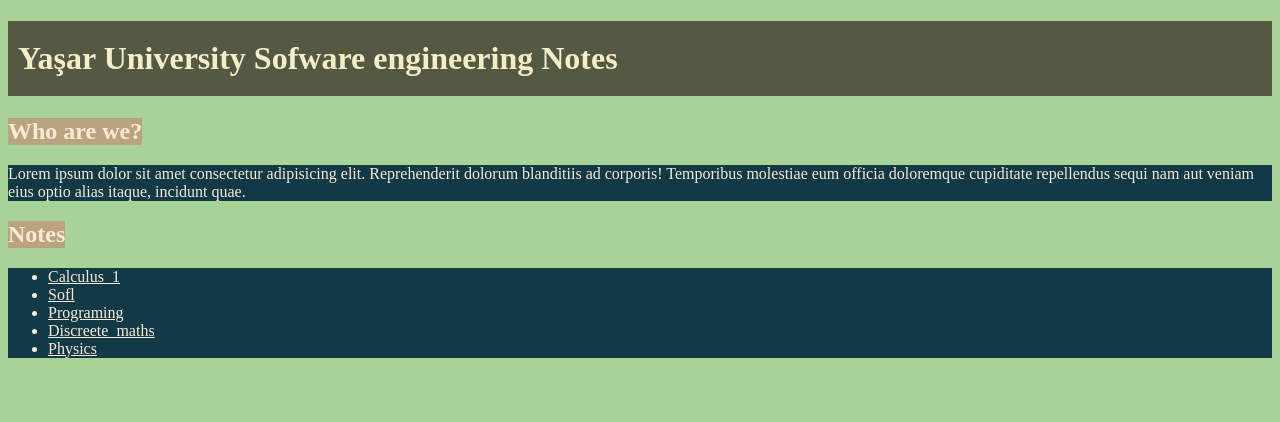
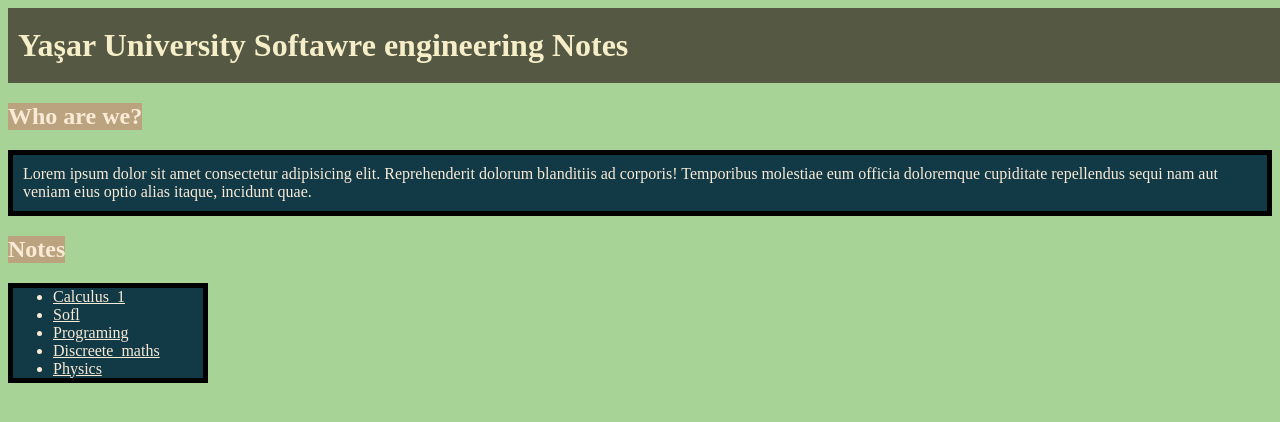
Before and after one commit to asdiar34/Mysite, a plain HTML site: page index.html in a window 1280 px wide. Drawn offline with Linux system fonts and the light colour scheme.

Commit message:
Add files via upload

```diff
--- a/index.html
+++ b/index.html
@@ -3,11 +3,11 @@
 <head>
     <meta charset="UTF-8">
     <meta name="viewport" content="width=device-width, initial-scale=1.0">
-    <title>Software Notes</title>
+    <title>Document</title>
     <link rel="stylesheet" href="./styles/sytle.css">
 </head>
 <body>
-    <h1>Yaşar University Sofware engineering Notes</h1>
+    <h1>Yaşar University Softawre engineering Notes</h1>
 
     <h2>Who are we?</h2>
 
--- a/styles/sytle.css
+++ b/styles/sytle.css
@@ -6,8 +6,10 @@ h1 {
   height: 75px;
   display: flex;
   align-items: center;
-  justify-content: space-between;
-  padding: 0 10px;
+  justify-content: space-between; /* Add space between content */
+  padding: 0 10px; /* Add padding for better spacing */
+  width: 100%;
+  margin: 0px;
 }
 
   h2{background-color: #BCA37F;width: fit-content; b}
@@ -15,10 +17,10 @@ h1 {
   .mainpage {
     background-color: #555843;
     text-align: right;
-    padding-right: 10px;
+    padding-right: 10px; /* Add some right padding for better spacing */
 }
 
-p{background-color: #113946;}
+p{background-color: #113946; border: 5px solid black; padding: 10px}
 .mainlinks{background-color: #BCA37F;width: fit-content; b}
   .links{background-color: #113946; width:min-content;}
-  ul{background-color: #113946;}
+  ul{background-color: #113946; width: 150px; border: 5px solid black;}
```
Also changed, not shown: calc.html (+1 -0 lines).
